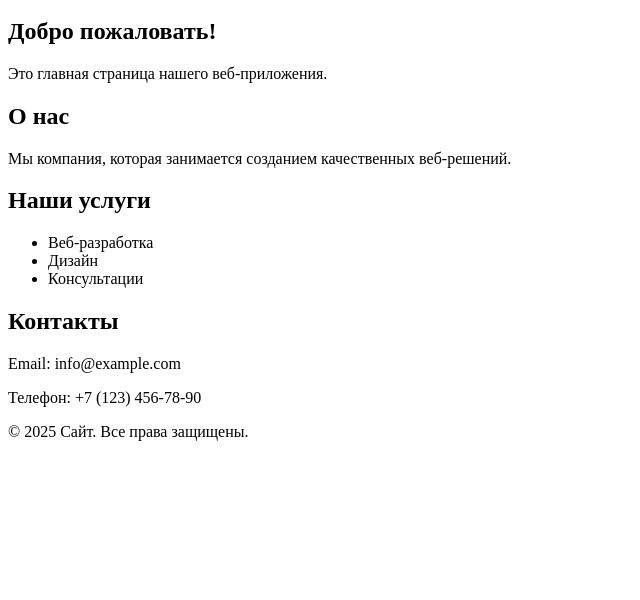
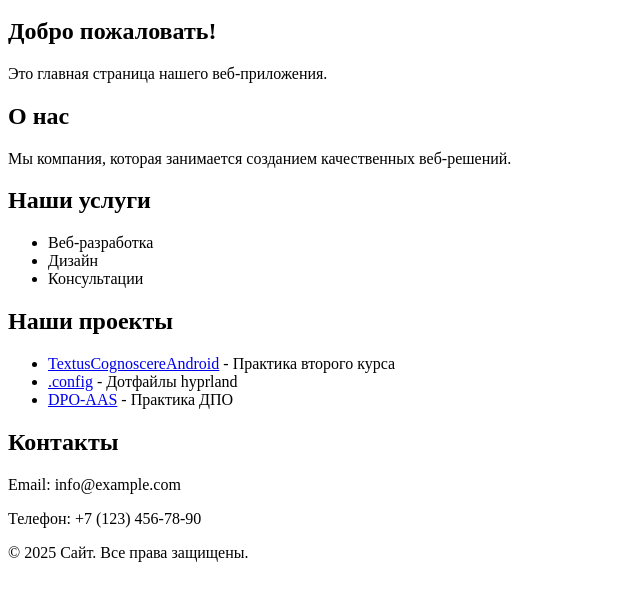
Before and after one commit to Koz0chka/DPO-AAS, a plain HTML site: page index.html in a window 1280 px wide. Shown: the part 154-754 px from the top of the page, without its empty margins (0-640 px from the left). Drawn offline with Linux system fonts and the light colour scheme.

Commit message:
Added 'project' section

```diff
--- a/index.html
+++ b/index.html
@@ -38,6 +38,14 @@
 <li>Консультации</li>
 </ul>
 </section>
+<section id="projects">
+<h2>Наши проекты</h2>
+<ul>
+<li> <a href="https://github.com/Koz0chka/TextusCognoscereAndroid" target="_blank">TextusCognoscereAndroid</a> - Практика второго курса</li>
+<li> <a href="https://github.com/Koz0chka/.config" target="_blank">.config</a> - Дотфайлы hyprland</li>
+<li> <a href="https://github.com/Koz0chka/DPO-AAS" target="_blank">DPO-AAS</a> - Практика ДПО</li>
+</ul>
+</section>
 <section id="contact">
 <h2>Контакты</h2>
 <p>Email: info@example.com</p>
```
